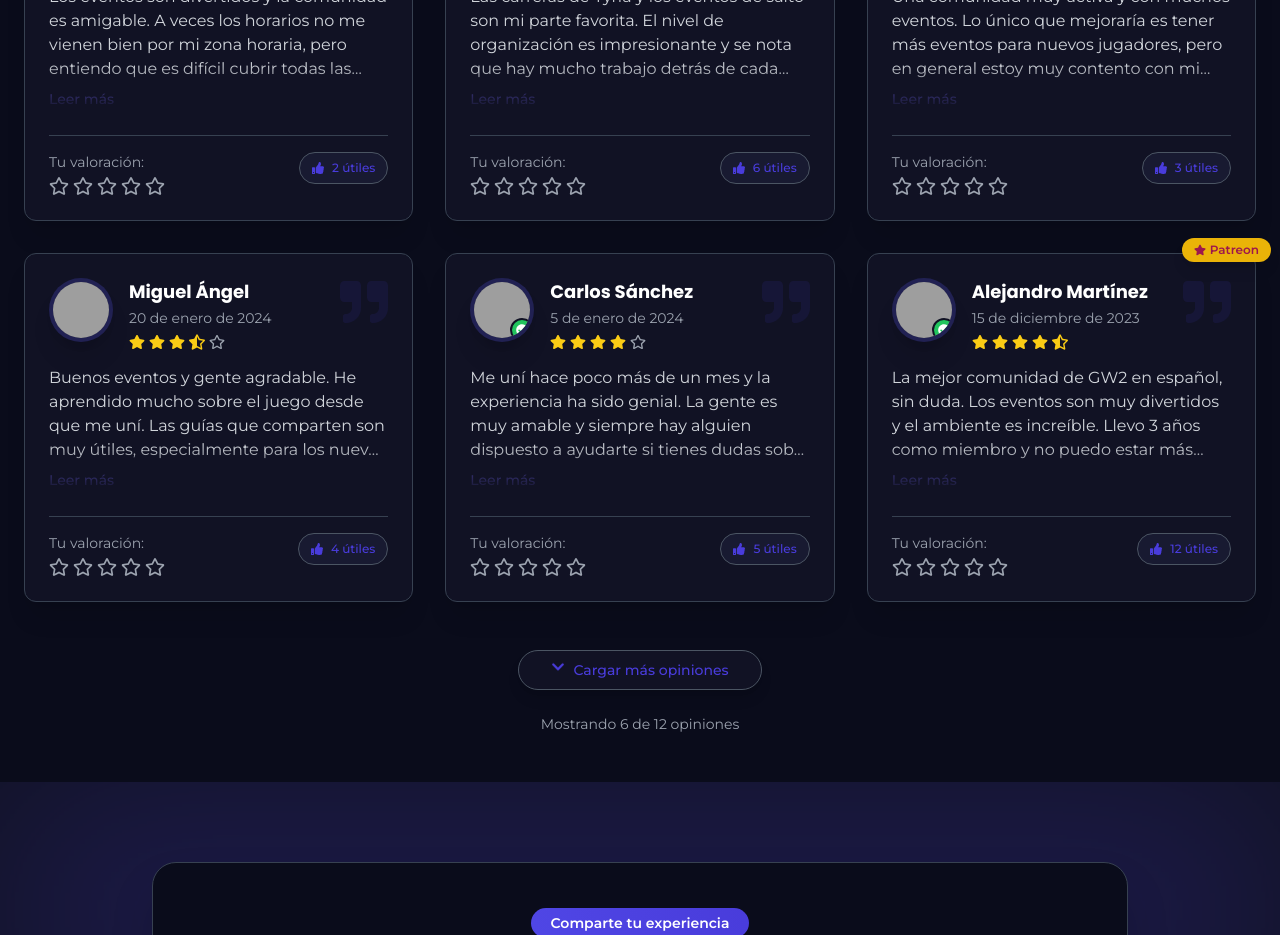
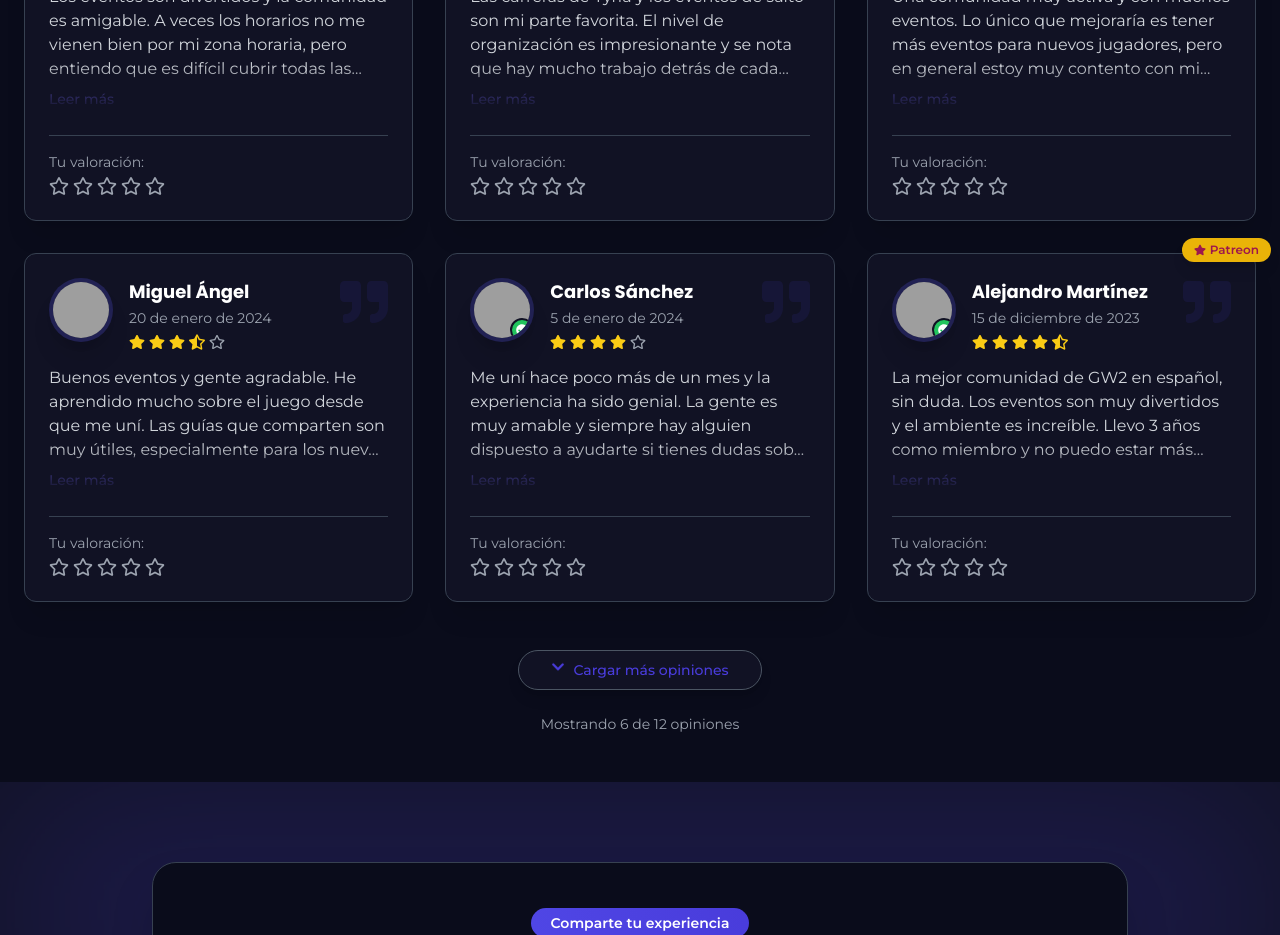
Before and after one commit to persecucion/GW2-WEB, a Next.js app: page /reviews in a window 1280 px wide. Shown: the part 1260-2195 px from the top of the page. Built offline with nearby package versions, Linux system fonts and the light colour scheme; grey boxes are pictures that could not be loaded.

Commit message:
Update page.tsx

```diff
--- a/app/reviews/page.tsx
+++ b/app/reviews/page.tsx
@@ -11,7 +11,6 @@ import {
   FaRegStar,
   FaSortAmountDown,
   FaSortAmountUp,
-  FaThumbsUp,
   FaChevronDown,
   FaQuoteRight,
   FaComments,
@@ -30,7 +29,6 @@ import { Input } from "../components/Input"
 import { Label } from "../components/Label"
 import { Tabs, TabsList, TabsTrigger } from "../components/Tabs"
 import Image from "next/image"
-// import { toast, ToastContainer } from '../components/Toast'
 
 // Estilos para las animaciones de notificaciones
 const notificationStyles = `
@@ -74,13 +72,7 @@ interface Review {
   content: string
   date: string
   verified: boolean
-  helpful: number
   userRating?: number // Rating dado por el usuario actual
-}
-
-// Sistema de votos
-interface VotesData {
-  [reviewId: string]: boolean
 }
 
 // Sistema de ratings de usuario
@@ -96,13 +88,6 @@ interface Notification {
   duration?: number
 }
 
-// Sistema de notificaciones simplificado
-const showToast = (message: string, type: string) => {
-  if (typeof window !== "undefined") {
-    alert(`${type.toUpperCase()}: ${message}`)
-  }
-}
-
 export default function ReviewsPage() {
   // Estado para las reseñas
   const [reviews, setReviews] = useState<Review[]>([])
@@ -112,7 +97,6 @@ export default function ReviewsPage() {
   const [filter, setFilter] = useState<"all" | "member" | "patreon" | "moderator">("all")
   const [sortOrder, setSortOrder] = useState<"recent" | "highest" | "lowest">("recent")
   const [isFiltersVisible, setIsFiltersVisible] = useState(false)
-  const [userVotes, setUserVotes] = useState<VotesData>({})
   const [userRatings, setUserRatings] = useState<UserRatingsData>({})
   const [expandedReview, setExpandedReview] = useState<number | null>(null)
   const [currentPage, setCurrentPage] = useState(1)
@@ -171,16 +155,6 @@ export default function ReviewsPage() {
           // No mostrar alerta al usuario, simplemente loguear el error
         })
 
-      // Cargar votos guardados para mostrar UI correcta (solo para esta sesión)
-      const savedVotes = localStorage.getItem("gw2_review_votes")
-      if (savedVotes) {
-        try {
-          setUserVotes(JSON.parse(savedVotes))
-        } catch (error) {
-          console.error("Error al cargar votos guardados:", error)
-        }
-      }
-
       // Cargar ratings guardados para mostrar UI correcta (solo para esta sesión)
       const savedRatings = localStorage.getItem("gw2_user_ratings")
       if (savedRatings) {
@@ -211,90 +185,7 @@ export default function ReviewsPage() {
     }
   }, [])
 
-  // Modificar la función handleVote para incluir mejor manejo de errores
-  const handleVote = async (reviewId: number) => {
-    // Verificar si el usuario ya votó
-    const reviewIdStr = reviewId.toString()
-    if (userVotes[reviewIdStr]) {
-      showNotification("warning", "Ya has marcado esta reseña como útil anteriormente.")
-      return
-    }
-
-    try {
-      // Mostrar notificación de carga
-      showNotification("info", "Guardando tu voto...", 0)
-
-      // Llamar a la API para guardar el voto
-      const response = await fetch("/api/reviews", {
-        method: "POST",
-        headers: {
-          "Content-Type": "application/json",
-        },
-        body: JSON.stringify({
-          reviewId,
-          action: "vote",
-          value: 1,
-        }),
-      })
-
-      // Cerrar notificación de carga
-      closeNotification()
-
-      // Verificar si la respuesta es exitosa
-      if (!response.ok) {
-        const errorData = await response.json().catch(() => ({}))
-        console.error("Error en la respuesta:", response.status, errorData)
-        throw new Error(errorData.error || `Error ${response.status}: No se pudo guardar el voto`)
-      }
-
-      const data = await response.json()
-
-      // Actualizar el estado local
-      const updatedReviews = reviews.map((review) => {
-        if (review.id === reviewId) {
-          return {
-            ...review,
-            helpful: data.review.helpful,
-          }
-        }
-        return review
-      })
-
-      // Guardar el voto del usuario (solo para esta sesión)
-      const updatedVotes = {
-        ...userVotes,
-        [reviewIdStr]: true,
-      }
-      setUserVotes(updatedVotes)
-
-      // Actualizar el estado
-      setReviews(updatedReviews)
-      setFilteredReviews((prev) =>
-        prev.map((review) => (review.id === reviewId ? { ...review, helpful: data.review.helpful } : review)),
-      )
-
-      // Guardar voto en localStorage (solo para esta sesión)
-      localStorage.setItem("gw2_review_votes", JSON.stringify(updatedVotes))
-
-      // Mostrar confirmación
-      showNotification("success", "Gracias por valorar esta reseña como útil.")
-    } catch (error) {
-      console.error("Error al votar:", error)
-      showNotification("error", error.message || "No se pudo guardar tu voto. Inténtalo de nuevo más tarde.")
-
-      // Para depuración, intentar obtener información sobre el estado del sistema de archivos
-      fetch("/api/debug")
-        .then((res) => res.json())
-        .then((data) => {
-          console.log("Debug info:", data)
-        })
-        .catch((err) => {
-          console.error("Error al obtener información de depuración:", err)
-        })
-    }
-  }
-
-  // Modificar la función handleRateReview para incluir mejor manejo de errores
+  // Función para calificar una reseña
   const handleRateReview = async (reviewId: number, rating: number) => {
     const reviewIdStr = reviewId.toString()
 
@@ -310,8 +201,7 @@ export default function ReviewsPage() {
         },
         body: JSON.stringify({
           reviewId,
-          action: "rate",
-          value: rating,
+          rating,
         }),
       })
 
@@ -365,7 +255,10 @@ export default function ReviewsPage() {
       showNotification("success", `Has calificado esta opinión con ${rating} estrellas.`)
     } catch (error) {
       console.error("Error al calificar:", error)
-      showNotification("error", error.message || "No se pudo guardar tu calificación. Inténtalo de nuevo más tarde.")
+      showNotification(
+        "error",
+        error instanceof Error ? error.message : "No se pudo guardar tu calificación. Inténtalo de nuevo más tarde.",
+      )
 
       // Para depuración, intentar obtener información sobre el estado del sistema de archivos
       fetch("/api/debug")
@@ -855,8 +748,8 @@ export default function ReviewsPage() {
                         )}
                       </div>
 
-                      {/* Acciones de usuario */}
-                      <div className="mt-6 pt-4 border-t border-gray-700 grid grid-cols-2 gap-4">
+                      {/* Acciones de usuario - Solo valoración con estrellas */}
+                      <div className="mt-6 pt-4 border-t border-gray-700">
                         <div>
                           <p className="text-sm text-gray-400 mb-1">Tu valoración:</p>
                           <div className="flex space-x-1">
@@ -876,24 +769,6 @@ export default function ReviewsPage() {
                               </button>
                             ))}
                           </div>
-                        </div>
-
-                        <div className="text-right">
-                          <Button
-                            onClick={() => handleVote(review.id)}
-                            variant="outline"
-                            rounded="full"
-                            className={`bg-dark-700 border-gray-600 hover:bg-dark-600 ${userVotes[review.id.toString()] ? "text-primary-400 border-primary-400" : ""}`}
-                            size="sm"
-                            leftIcon={
-                              <FaThumbsUp className={userVotes[review.id.toString()] ? "text-primary-400" : ""} />
-                            }
-                            disabled={userVotes[review.id.toString()]}
-                          >
-                            <span>
-                              {review.helpful} útil{review.helpful !== 1 ? "es" : ""}
-                            </span>
-                          </Button>
                         </div>
                       </div>
                     </CardContent>
```
